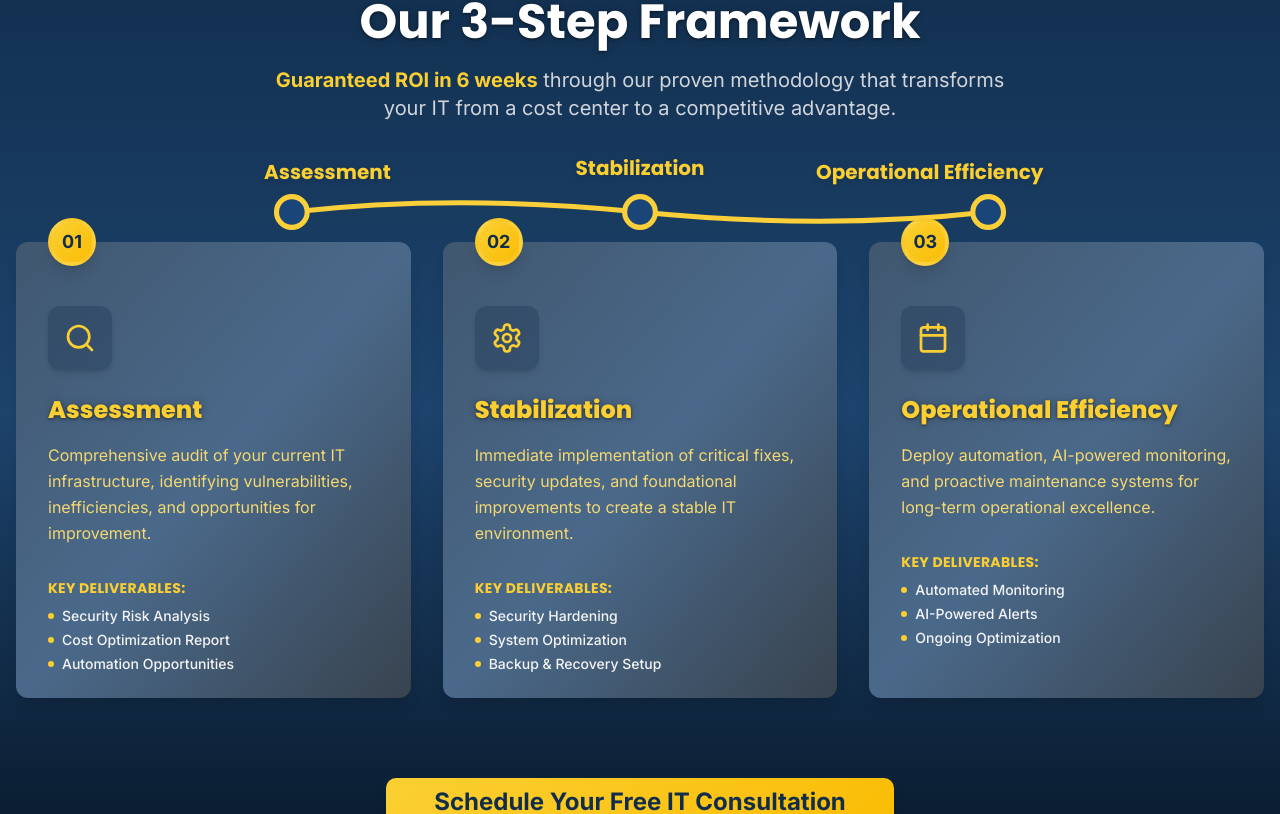
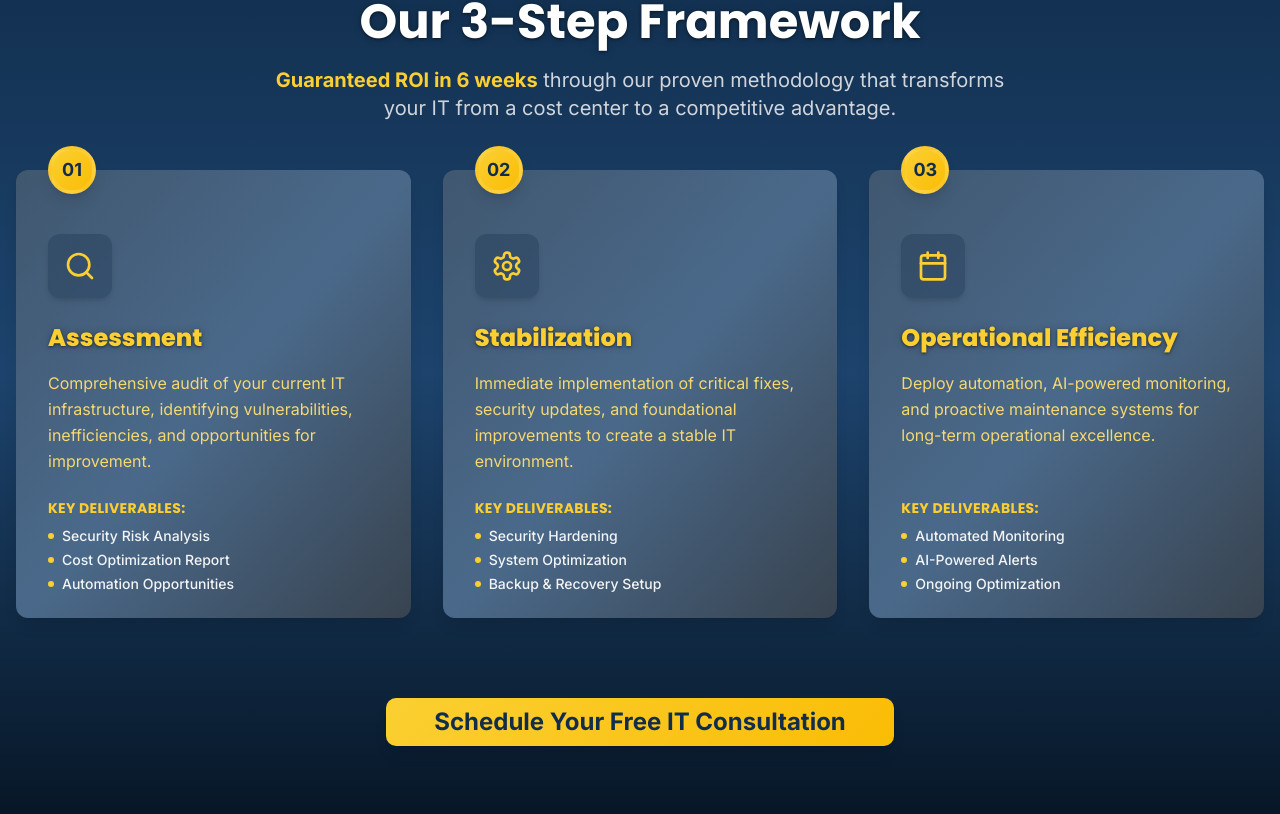
Before and after one commit to maxysadm-GH/easy-it-growth, a React (Vite) app: page / in a window 1280 px wide. Shown: the part 3044-3858 px from the top of the page. Built offline with nearby package versions, Linux system fonts and the light colour scheme.

Commit message:
Fix: Three-step framework alignment and labels
- Aligned "KEY DELIVERABLES" and removed the axis labels above the cards.

```diff
--- a/src/components/ThreeStepFramework.tsx
+++ b/src/components/ThreeStepFramework.tsx
@@ -1,4 +1,3 @@
-
 import React, { useEffect, useRef } from "react";
 import { Card, CardContent } from '@/components/ui/card';
 import { Button } from '@/components/ui/button';
@@ -61,7 +60,6 @@ const ThreeStepFramework = () => {
   return (
     <section className="py-16 lg:py-24 bg-gradient-to-b from-navy via-deep-blue to-charcoal text-white relative" id="framework">
       <div className="container mx-auto px-4">
-        {/* No highlighted pill/button, per user */}
         <div className="text-center mb-12">
           <h2 className="text-3xl lg:text-5xl font-poppins font-bold text-white mb-5 drop-shadow-header">
             Our 3-Step Framework
@@ -70,60 +68,7 @@ const ThreeStepFramework = () => {
             <span className="font-bold text-accent">Guaranteed ROI in 6 weeks</span> through our proven methodology that transforms your IT from a cost center to a competitive advantage.
           </p>
         </div>
-        {/* Axis/Line with corrected readable labels */}
-        <div className="flex flex-col items-center mb-12">
-          <div className="w-full max-w-3xl flex justify-between items-center relative pb-6 px-2 mx-auto">
-            <div className="absolute top-8 left-0 w-full h-5 flex items-center z-0">
-              <svg width="100%" height="36" viewBox="0 0 750 36" fill="none" className="w-full h-10">
-                {/* Yellow line */}
-                <path
-                  d="M35 18 Q 195 0, 375 18 T 715 18"
-                  stroke="#FACF39"
-                  strokeWidth="5"
-                  fill="none"
-                />
-                {/* Circles at step positions */}
-                <circle cx="35" cy="18" r="15" fill="#1a4578" stroke="#FACF39" strokeWidth="5"/>
-                <circle cx="375" cy="18" r="15" fill="#1a4578" stroke="#FACF39" strokeWidth="5"/>
-                <circle cx="715" cy="18" r="15" fill="#1a4578" stroke="#FACF39" strokeWidth="5"/>
-              </svg>
-            </div>
-            {/* Corrected axis labels: absolutely positioned, yellow, bold, not overlapped */}
-            <div className="relative flex justify-between items-end w-full z-10">
-              {/* Left label */}
-              <span
-                className="absolute -top-3 left-0 font-poppins font-bold text-accent text-lg lg:text-xl leading-tight whitespace-nowrap"
-                style={{
-                  textShadow: '0px 2px 6px rgba(0,0,0,0.14)',
-                  maxWidth: 140,
-                }}
-              >
-                Assessment
-              </span>
-              {/* Middle label, centered */}
-              <span
-                className="absolute -top-4 left-1/2 -translate-x-1/2 font-poppins font-bold text-accent text-lg lg:text-xl leading-tight whitespace-nowrap"
-                style={{
-                  textShadow: '0px 2px 6px rgba(0,0,0,0.14)',
-                  maxWidth: 180,
-                }}
-              >
-                Stabilization
-              </span>
-              {/* Right label */}
-              <span
-                className="absolute -top-3 right-0 font-poppins font-bold text-accent text-lg lg:text-xl leading-tight whitespace-nowrap"
-                style={{
-                  textShadow: '0px 2px 6px rgba(0,0,0,0.14)',
-                  maxWidth: 200,
-                }}
-              >
-                Operational Efficiency
-              </span>
-            </div>
-          </div>
-        </div>
-        {/* Steps cards with fade-in animation and fixed alignment */}
+        {/* Steps cards with animation and fixed KEY DELIVERABLES alignment */}
         <div
           ref={stepsRef}
           className="grid lg:grid-cols-3 gap-8 text-white"
@@ -135,19 +80,18 @@ const ThreeStepFramework = () => {
                 relative group shadow-lg border-none
                 bg-gradient-to-br from-navy/80 via-deep-blue/80 to-charcoal/80
                 transition duration-300 backdrop-blur-md
-                ${
-                  stepsInView ?
-                    `animate-fade-in opacity-100 translate-y-0`
-                  : 'opacity-0 translate-y-12'
-                }
+                ${stepsInView ? `animate-fade-in opacity-100 translate-y-0` : 'opacity-0 translate-y-12'}
               `}
               style={{
                 animationDelay: stepsInView ? `${index * 230 + 120}ms` : '0ms',
                 animationFillMode: 'both',
-                minHeight: 390,
+                minHeight: 410,
+                display: 'flex',
+                flexDirection: 'column',
+                justifyContent: 'flex-start',
               }}
             >
-              <CardContent className="p-8 pb-6">
+              <CardContent className="p-8 pb-6 flex flex-col h-full">
                 <div className="absolute -top-6 left-8">
                   <div className="w-12 h-12 bg-gradient-yellow rounded-full flex items-center justify-center text-navy font-bold text-lg border-4 border-white/10 shadow-lg">
                     {step.number}
@@ -164,7 +108,9 @@ const ThreeStepFramework = () => {
                 <p className="text-pale-yellow mb-6 leading-relaxed font-inter">
                   {step.description}
                 </p>
-                <div className="mt-8 space-y-2">
+                {/* Spacer to push KEY DELIVERABLES down, so it's always aligned */}
+                <div className="flex-1" />
+                <div className="space-y-2">
                   <h4 className="font-bold text-accent text-sm uppercase tracking-wide">KEY DELIVERABLES:</h4>
                   <ul className="space-y-1 pl-0">
                     {step.deliverables.map((deliverable, idx) => (
```
